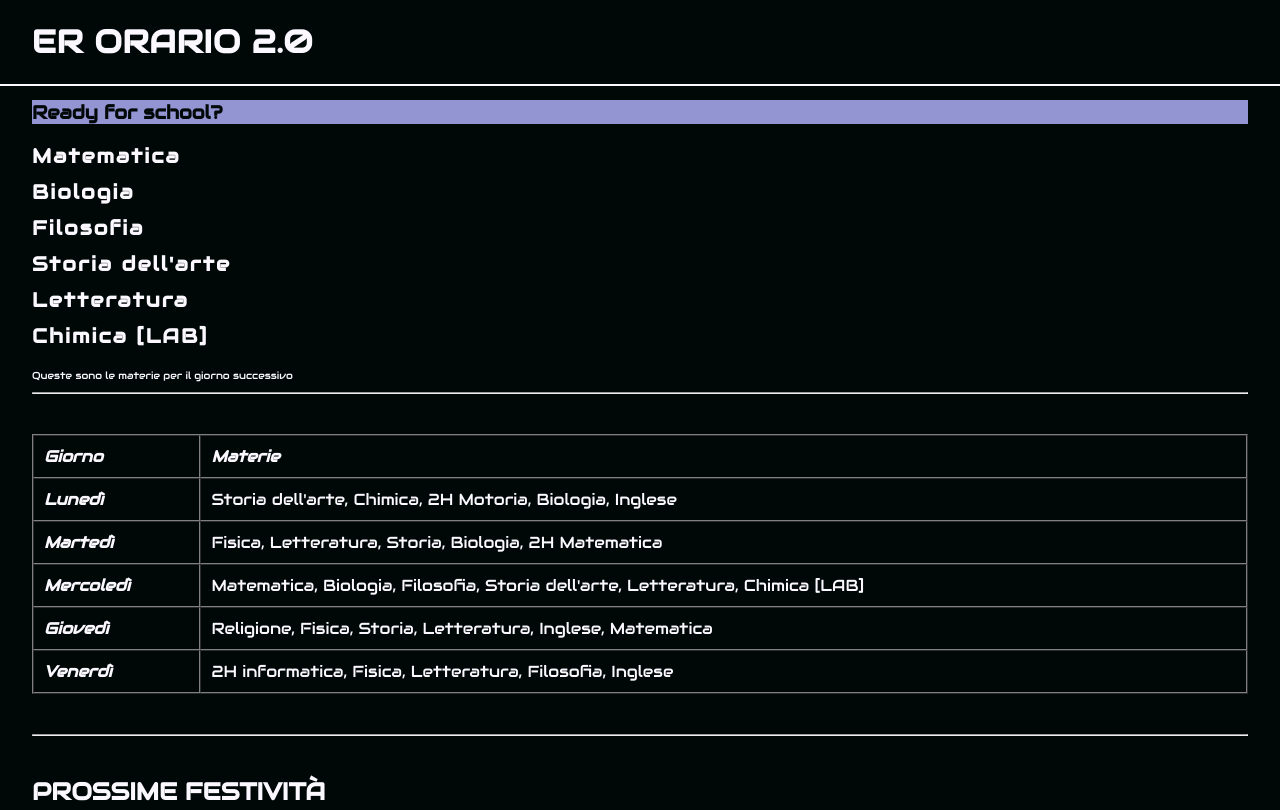
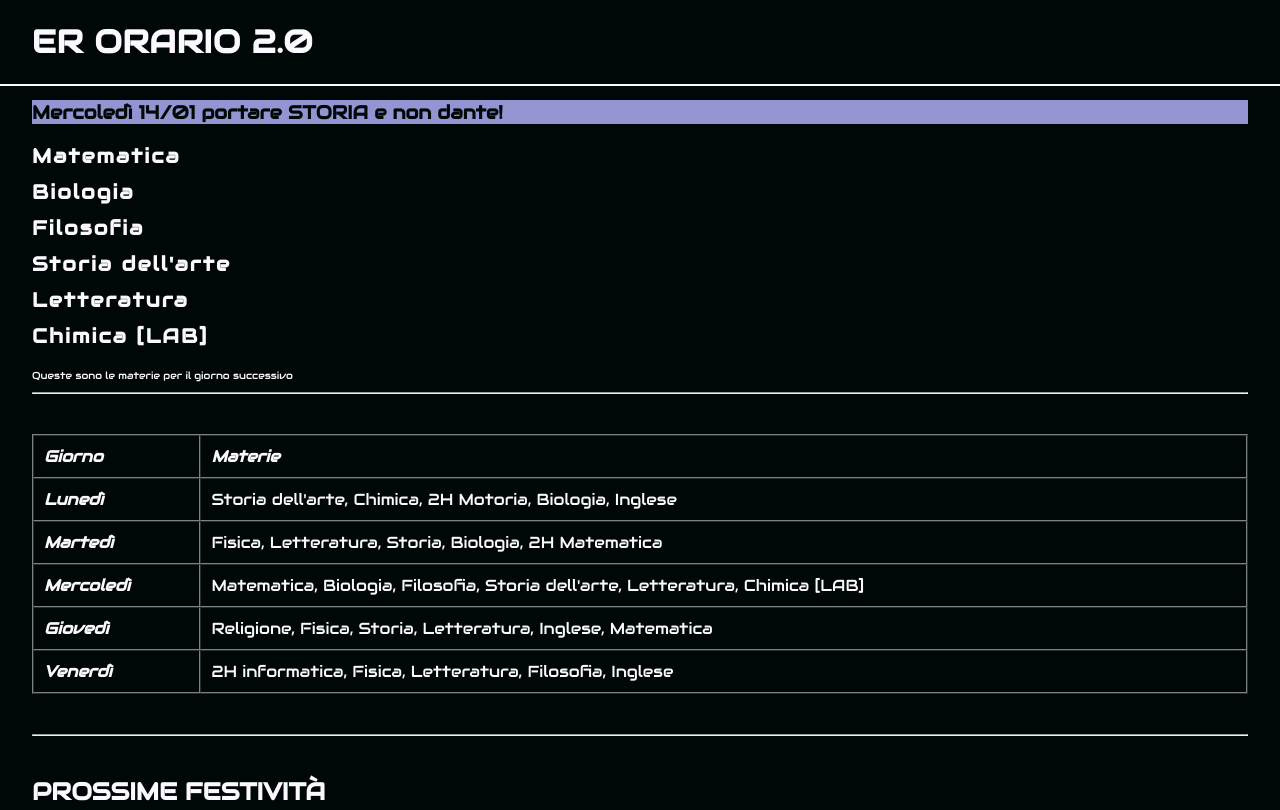
Before and after one commit to ingegnere-09/Er-Orario-2.0, a plain HTML site: page index2.html in a window 1280 px wide. Shown: the top 810 px of the page. Drawn offline with Linux system fonts and the light colour scheme.

Commit message:
Update index2.html

```diff
--- a/index2.html
+++ b/index2.html
@@ -27,7 +27,7 @@
         <h1 class="title"><a id="scrollTop" class="title" href="#">ER ORARIO 2.0</a></h1>
     </div>
     <div class="warn">
-        <h3 class="warn-sc">Ready for school?</h3>
+        <h3 class="warn-sc">Mercoledì 14/01 portare STORIA e non dante!</h3>
     </div>
     <div id="materie"></div>
     <script>
```
